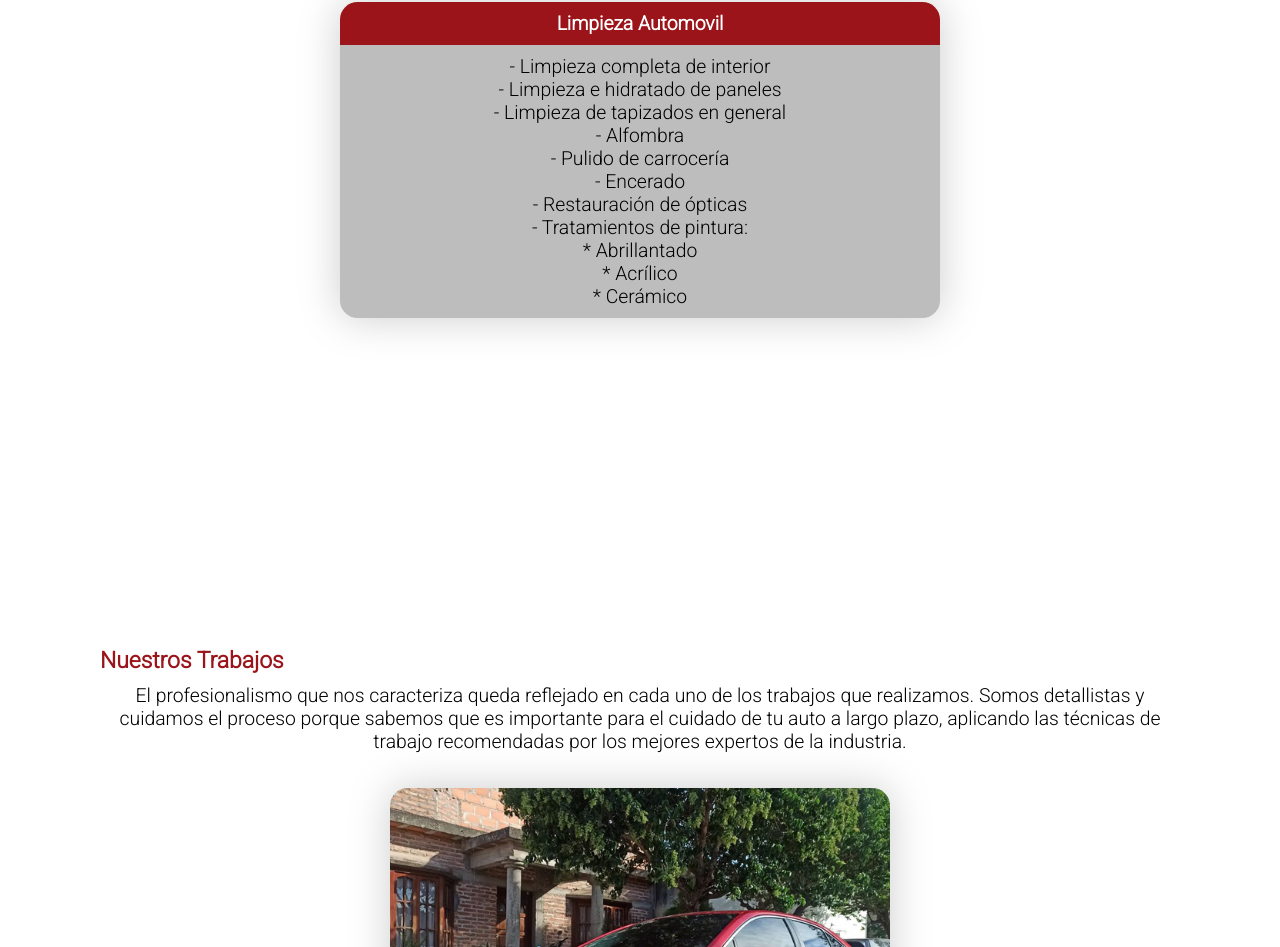
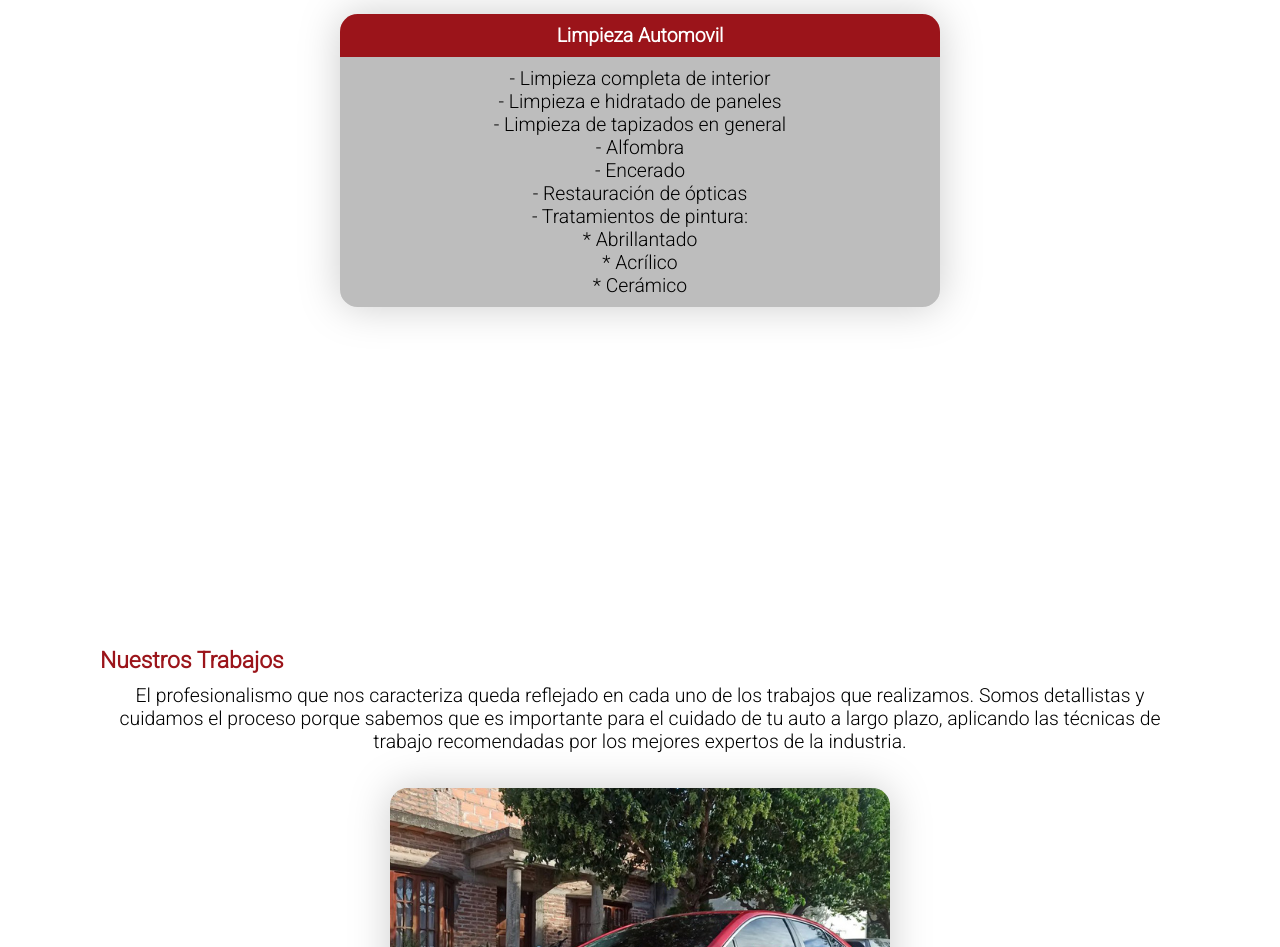
Before and after one commit to RodrigoSante/EpicAutoSpa, a React (Create React App) app: page / in a window 1280 px wide. Shown: the part 1108-2055 px from the top of the page. Built offline with nearby package versions, Linux system fonts and the light colour scheme; a web font is replaced by a local one.

Commit message:
Fixed description services

```diff
--- a/src/App.js
+++ b/src/App.js
@@ -65,7 +65,6 @@ function App() {
               <li>- Limpieza e hidratado de paneles</li>
               <li>- Limpieza de tapizados en general</li>
               <li>- Alfombra</li>
-              <li>- Pulido de carrocería</li>
               <li>- Encerado</li>
               <li>- Restauración de ópticas</li>
               <li>- Tratamientos de pintura:</li>
```
